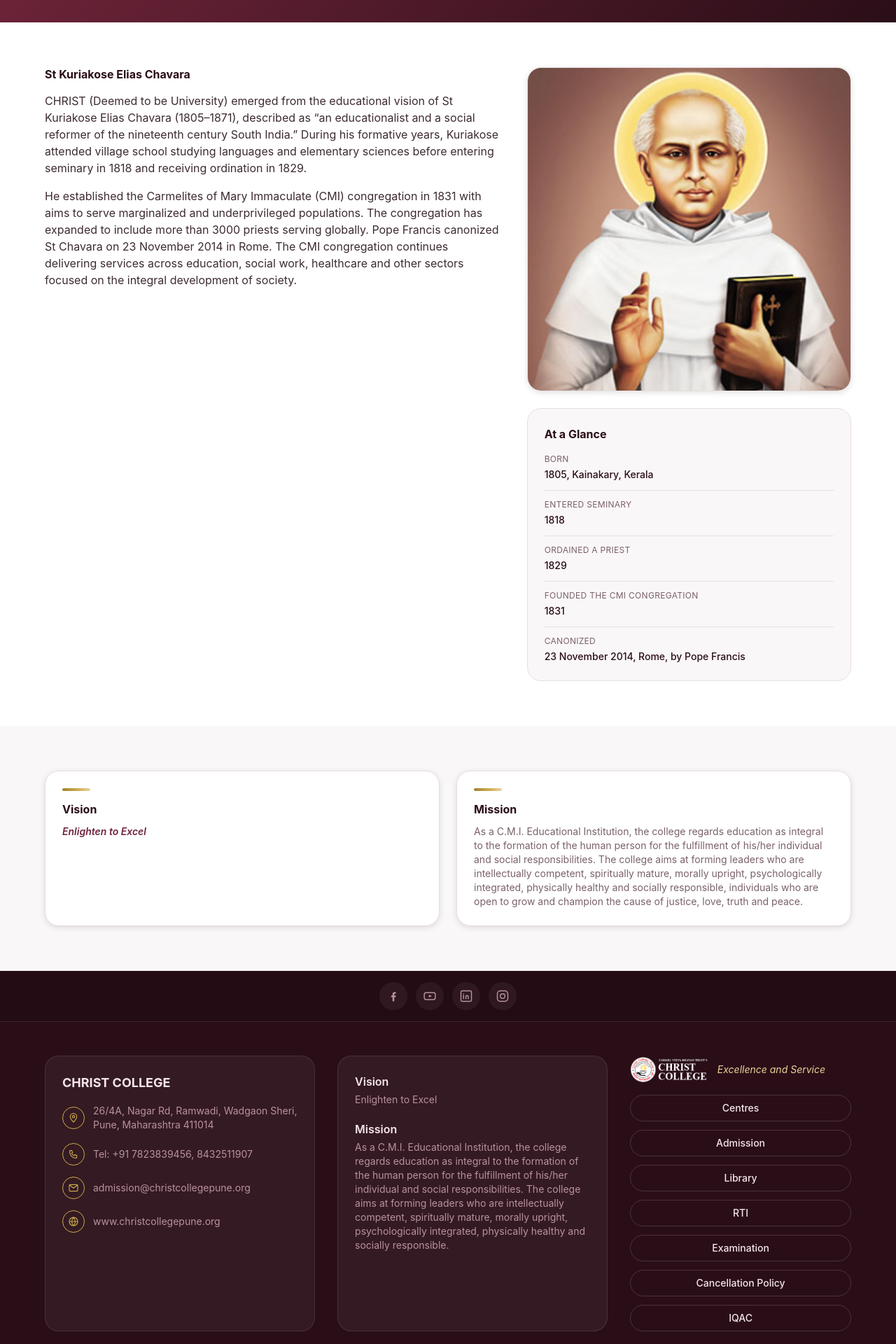
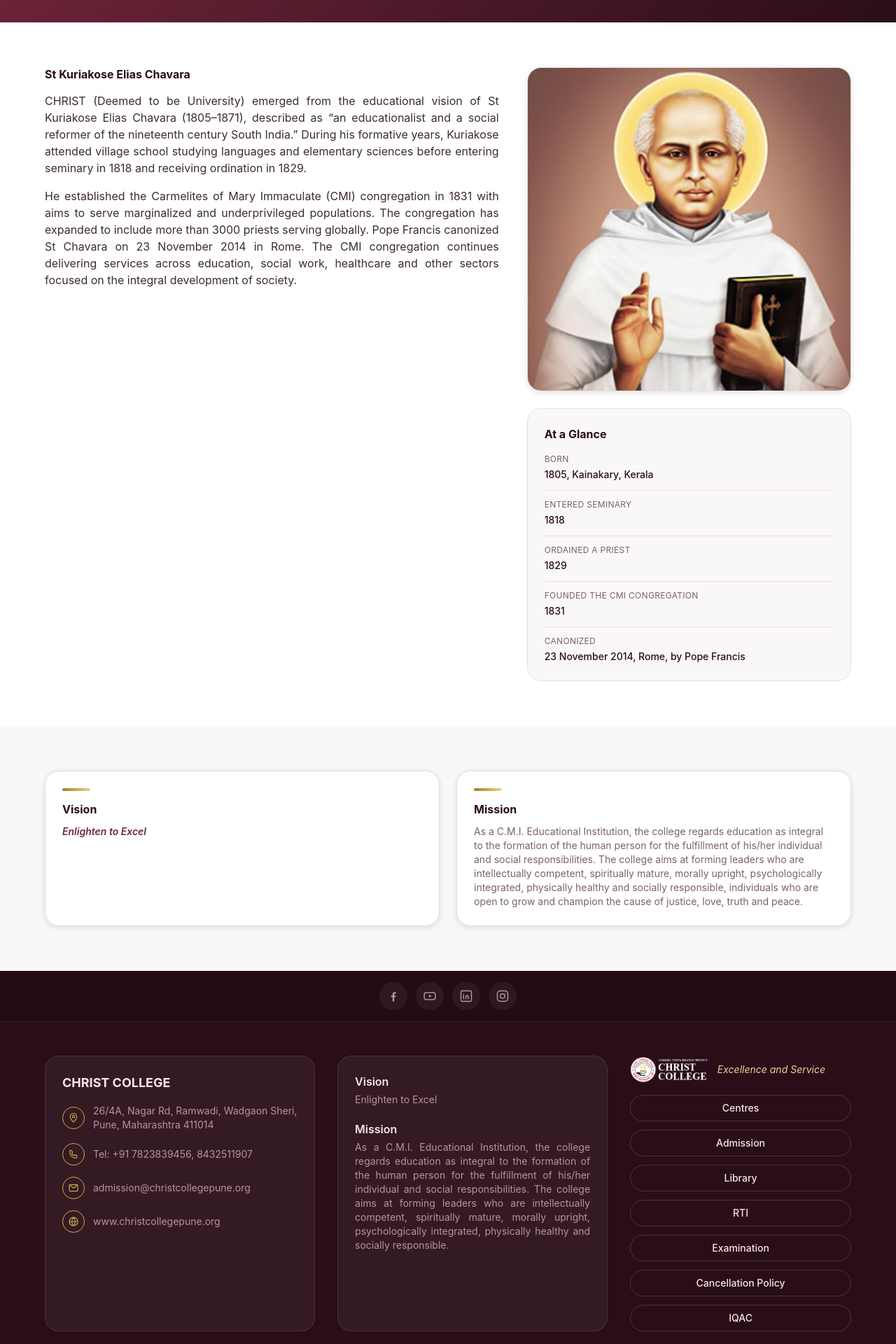
Before and after one commit to CHRISTInfotech/christcollgepune, a React (Vite) app: page /about-us/founder in a window 1280 px wide. Shown: the part 160-2080 px from the top of the page at 70% size. Built offline with nearby package versions, Linux system fonts and the light colour scheme.

Commit message:
abous us menu items

```diff
--- a/src/components/Footer.jsx
+++ b/src/components/Footer.jsx
@@ -88,7 +88,7 @@
           <p className="text-base font-semibold text-cc-text-light">Vision</p>
           <p className="mt-1 text-sm text-cc-text-muted">Enlighten to Excel</p>
           <p className="mt-5 text-base font-semibold text-cc-text-light">Mission</p>
-          <p className="mt-1 text-sm text-cc-text-muted">
+          <p className="mt-1 text-sm text-cc-text-muted text-justify [text-align-last:left]">
             As a C.M.I. Educational Institution, the college regards education as integral to
             the formation of the human person for the fulfillment of his/her individual and
             social responsibilities. The college aims at forming leaders who are intellectually
--- a/src/pages/about-us/2-about-us-administration.jsx
+++ b/src/pages/about-us/2-about-us-administration.jsx
@@ -4,7 +4,6 @@
 import { ChevronDownIcon } from '../../components/icons';
 import jamesThayyil from '../../assets/images/2-about-us-administration/james-thayyil.png';
 import antonyPuthussery from '../../assets/images/2-about-us-administration/antony-puthussery.png';
-import arunAntonyChully from '../../assets/images/2-about-us-administration/arun-antony-chully.jpg';
 import peterKochalumkal from '../../assets/images/2-about-us-administration/peter-kochalumkal.jpg';
 import jossyPGeorge from '../../assets/images/2-about-us-administration/jossy-p-george.jpg';
 import arunAntonyChullyAcademic from '../../assets/images/2-about-us-administration/arun-antony-chully-academic.png';
--- a/src/pages/about-us/2-about-us-faculty.jsx
+++ b/src/pages/about-us/2-about-us-faculty.jsx
@@ -99,7 +99,7 @@
                 alt={person.name}
                 className="h-24 w-24 rounded-full border border-cc-gray-200 object-cover object-top"
               />
-              <p className="mt-4 font-semibold text-cc-text-heading">{person.name}</p>
+              <p className="mt-4 font-semibold text-cc-text-heading text-center">{person.name}</p>
               <p className="mt-1 text-xs uppercase tracking-wide text-cc-primary">{person.department}</p>
               {person.specialization && (
                 <p className="mt-2 text-sm text-cc-text-muted-light">{person.specialization}</p>
--- a/src/pages/about-us/2-about-us-leadership.jsx
+++ b/src/pages/about-us/2-about-us-leadership.jsx
@@ -75,7 +75,7 @@
       </div>
       <div className="flex flex-1 flex-col items-center justify-center gap-1 px-4 py-5 text-center">
         <p className="font-semibold text-cc-text-heading">{name}</p>
-        <p className="text-sm text-cc-text-muted-light">{designation}</p>
+        <p className="text-sm text-cc-text-muted-light text-center">{designation}</p>
       </div>
     </div>
   );
--- a/src/pages/about-us/2-about-us-message-from-director.jsx
+++ b/src/pages/about-us/2-about-us-message-from-director.jsx
@@ -1,6 +1,6 @@
 import PageHeader from '../../components/PageHeader';
 import Seo from '../../components/Seo';
-import directorImg from '../../assets/aboutus/fr.arunDirector.png';
+import directorImg from '../../assets/images/2-about-us-administration/arun-antony-chully-academic.png';
 
 export default function MessageFromDirector() {
   return (
@@ -48,7 +48,7 @@
 
             <blockquote className="border-l-4 border-cc-gold py-1 pl-4 italic text-cc-text-heading">
               &ldquo;Train up a child in the way he should go, and when he is old he will not
-              depart from it&rdquo; (Proverbs 22:6).
+              depart from it&rdquo; <br /> (Proverbs 22:6).
             </blockquote>
 
             <p>
--- a/src/styles/global.css
+++ b/src/styles/global.css
@@ -32,6 +32,14 @@
     width: 100%;
   }
 
+  /* Long-form body copy (the .text-cc-text-body color utility doubles as the
+     marker for real prose paragraphs) is justified; short labels like card
+     names/roles are untouched since they use other color classes. */
+  .text-cc-text-body {
+    text-align: justify;
+    text-align-last: left;
+  }
+
   :focus-visible {
     outline: 3px solid var(--color-cc-gold);
     outline-offset: 2px;
```
